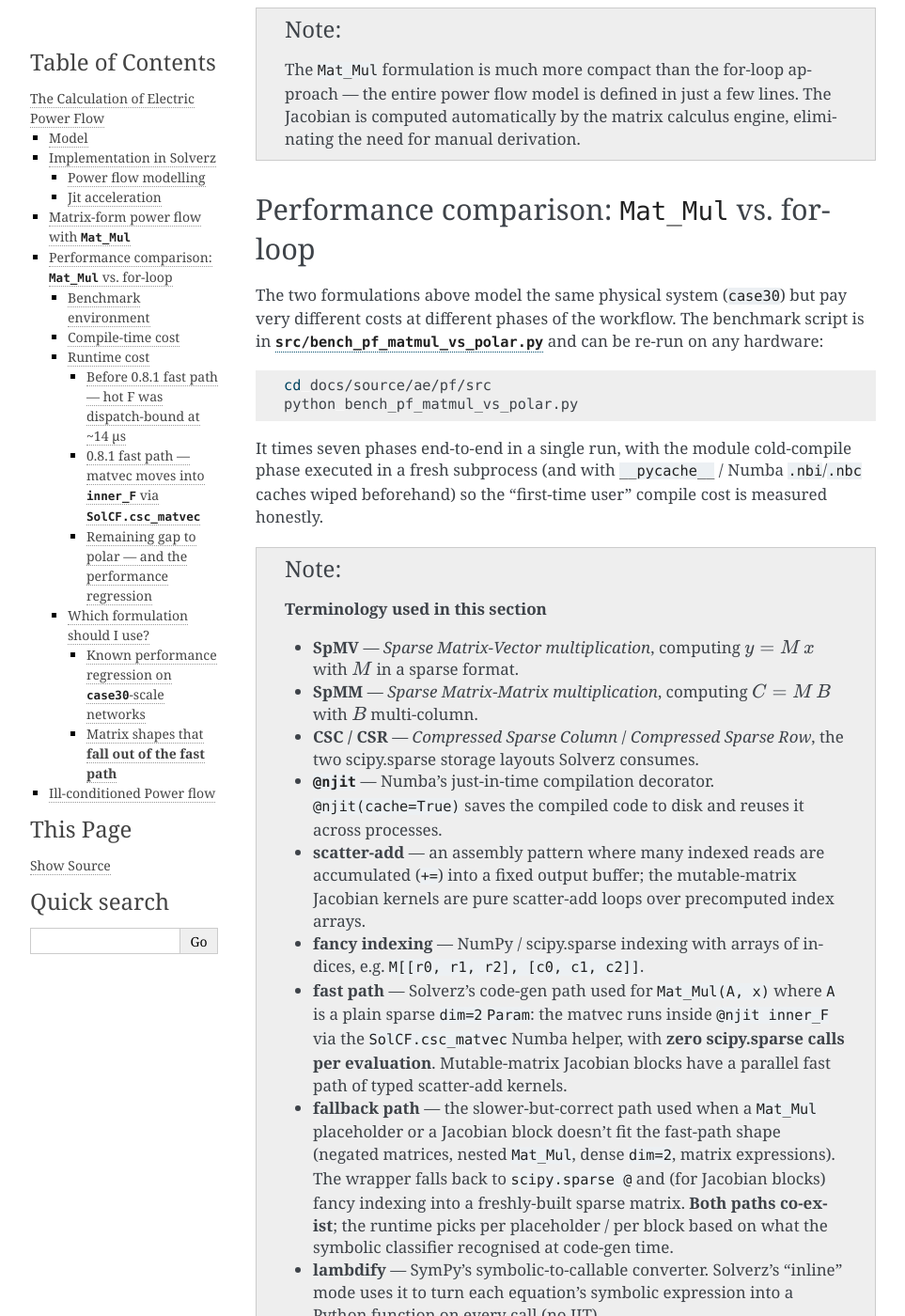
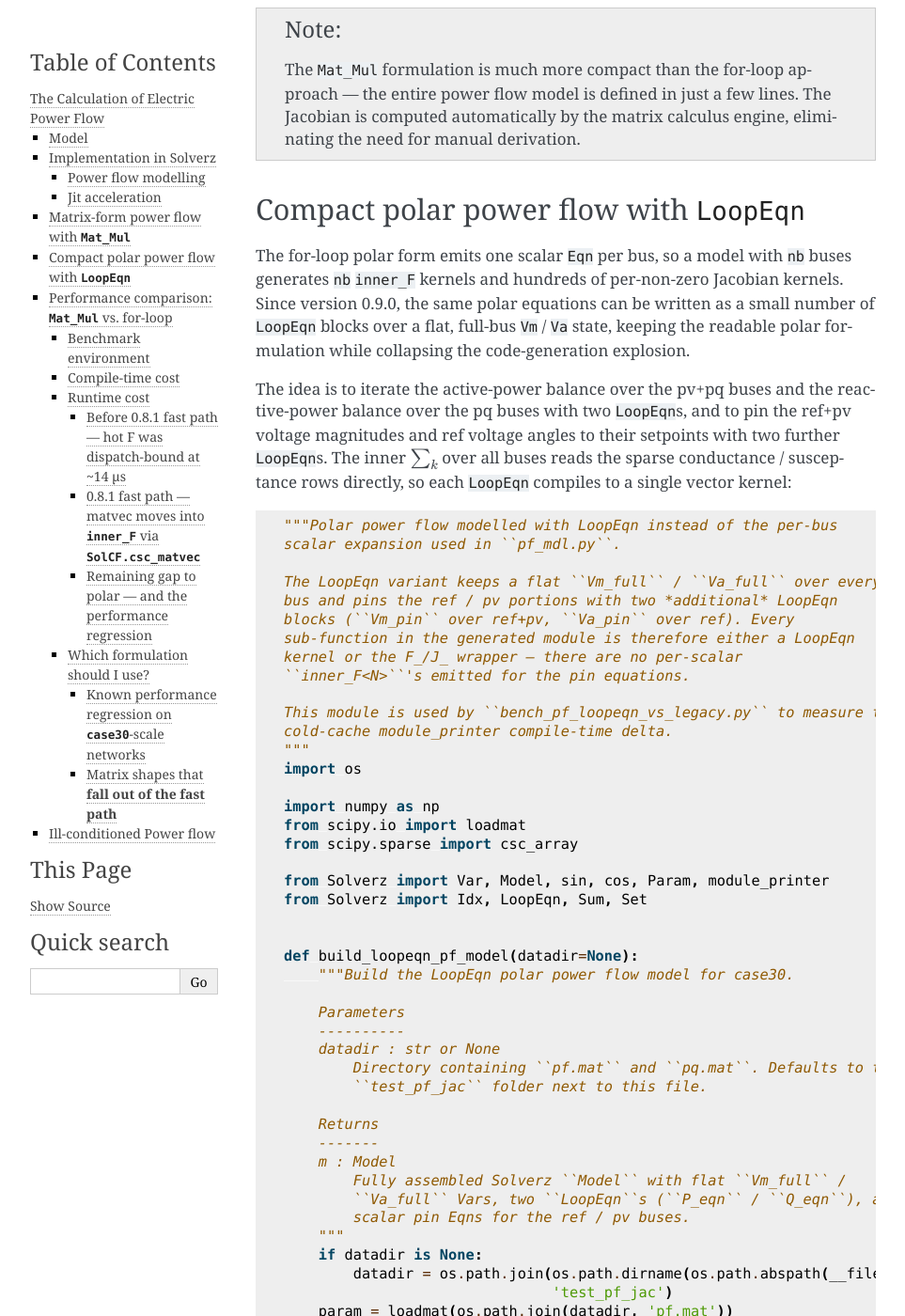
Before and after one commit to rzyu45/Solverz-Cookbook, a Sphinx documentation site: the page built from docs/source/ae/pf/pf.md, in a window 1280 px wide and 1400 px high, scrolled down 7753 px. Shown: the whole window at 94% size, without its empty margins (148-1111 px from the left). Built offline with Sphinx 7.4.7, drawn with Linux system fonts in a browser that asks for light colours; some of the changed text lies outside the part shown.

Commit message:
docs(pf): add LoopEqn polar power-flow section
Document the LoopEqn formulation of the polar power flow alongside the
existing for-loop and Mat_Mul forms. The new section literalincludes the
existing src/pf_mdl_loopeqn.py (Set + LoopEqn + Sum over a flat full-bus
state, ref/pv pinned by two pin LoopEqns) and explains how it keeps the
readable polar equations while collapsing the O(nb)-scalar-Eqn code-gen
explosion to a handful of vector kernels, mirroring the Mat_Mul
compile-time win. Notes that the same formulation is now the LoopEqn
option in SolUtil.PowerFlow, and points at src/verify_loopeqn_pf.py for
the scalar-vs-LoopEqn equivalence check.

Co-Authored-By: Claude Opus 4.8 (1M context) <noreply@anthropic.com>

````diff
--- a/docs/source/ae/pf/pf.md
+++ b/docs/source/ae/pf/pf.md
@@ -93,6 +93,19 @@ Starting from a flat start ($e=1$, $f=0$), the Newton-Raphson method converges i
 ```{note}
 The `Mat_Mul` formulation is much more compact than the for-loop approach — the entire power flow model is defined in just a few lines. The Jacobian is computed automatically by the matrix calculus engine, eliminating the need for manual derivation.
 ```
+
+## Compact polar power flow with `LoopEqn`
+
+The for-loop polar form emits one scalar `Eqn` per bus, so a model with `nb` buses generates `nb` `inner_F` kernels and hundreds of per-non-zero Jacobian kernels. Since version 0.9.0, the same polar equations can be written as a small number of `LoopEqn` blocks over a flat, full-bus `Vm` / `Va` state, keeping the readable polar formulation while collapsing the code-generation explosion.
+
+The idea is to iterate the active-power balance over the pv+pq buses and the reactive-power balance over the pq buses with two `LoopEqn`s, and to pin the ref+pv voltage magnitudes and ref voltage angles to their setpoints with two further `LoopEqn`s. The inner $\sum_k$ over all buses reads the sparse conductance / susceptance rows directly, so each `LoopEqn` compiles to a single vector kernel:
+
+```{literalinclude} src/pf_mdl_loopeqn.py
+```
+
+The four index sets are declared with the `Set` primitive: `Bus` for the inner sum, `PVPQ` / `PQ` for the free buses, and `RefPV` / `Ref` for the pinned buses. `Set.idx(...)` produces a bounded index whose uses in the body are gathered to the underlying bus index automatically, so `m.Vm_full[i_p]` and `m.Gbus[i_p, j]` resolve to the correct rows without a manual index map.
+
+The LoopEqn form is algebraically identical to the per-bus scalar form, so the two converge to the same solution. The cross-check in [`src/verify_loopeqn_pf.py`](src/verify_loopeqn_pf.py) confirms the complex bus voltages agree to better than `1e-6` relative error. Its main advantage is compile time: like `Mat_Mul`, it emits a handful of vector kernels instead of `O(nb)` scalar ones, so `module_printer` cold-compile scales with the number of equation *blocks* rather than the number of buses. The same `LoopEqn` polar formulation is now the default in `SolUtil.PowerFlow`.
 
 ## Performance comparison: `Mat_Mul` vs. for-loop
 
````
